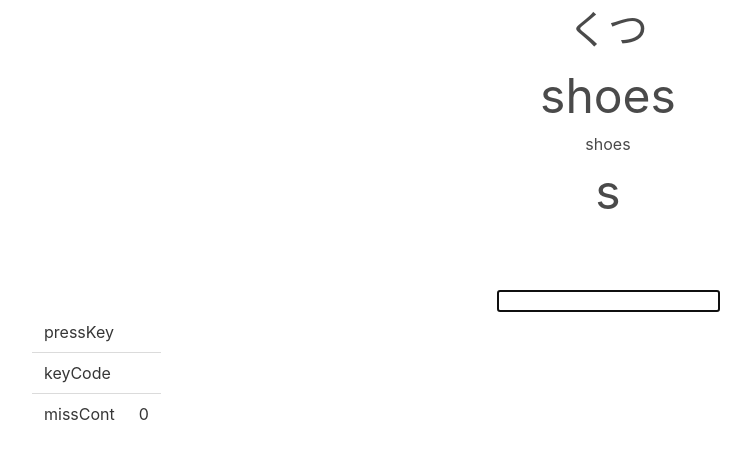
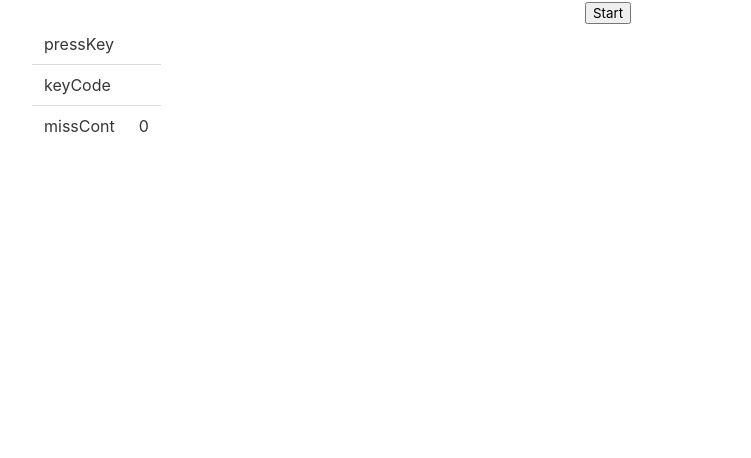
Before and after one commit to iitenkida7/typing, a Nuxt app in the folder nuxt/: page / in a window 1280 px wide. Shown: the top 458 px of the page, without its empty margins (32-783 px from the left). Built offline with nearby package versions, Linux system fonts and the light colour scheme; no server answers.

Commit message:
Add start button

```diff
--- a/nuxt/pages/index.vue
+++ b/nuxt/pages/index.vue
@@ -1,6 +1,6 @@
 <template>
   <div class="container">
-    <div :v-if="!completed">
+    <div v-if="isStarted && !completed">
       <Word
         :ja="target.ja"
         :remains="remains"
@@ -12,7 +12,10 @@
         <input type="text" autofocus v-model="inputText" @keyup="keyPress" />
       </div>
     </div>
-    <div class="has-text-centered" v-if="completed">
+    <div v-if="!isStarted" class="has-text-centered">
+      <button v-on:click="start" class="has-text-centered">Start</button>
+    </div>
+    <div v-if="completed" class="has-text-centered">
       <h1>OK＼(^o^)／</h1>
       <button v-on:click="retry">Retry</button>
     </div>
@@ -26,6 +29,7 @@ export default {
   name: "IndexPage",
   data: function () {
     return {
+      isStarted: false,
       inputText: "",
       target: {
         word: "",
@@ -39,16 +43,15 @@ export default {
       keyCode: "",
     };
   },
-  mounted: function () {
+  created: function () {
     this.TypingData = TypingData.sort(() => Math.random() - 0.5);
-
-    // @todo: duplicated code
-    this.target = this.TypingData.shift();
-    this.remains = this.target.word;
-    this.targetChr = this.remains.substr(0, 1);
-    this.speech(this.target.word);
   },
   methods: {
+    start() {
+      this.isStarted = true;
+      this.nextWord();
+      this.speech(this.target.word);
+    },
     keyPress(event) {
       if (event.key === this.targetChr) {
         this.remains = this.remains.substr(1);
@@ -82,7 +85,6 @@ export default {
       utter.voice = window.speechSynthesis.getVoices()[41]; //'Victoria'
       window.speechSynthesis.speak(utter);
     },
-
   },
 };
 </script>
```
